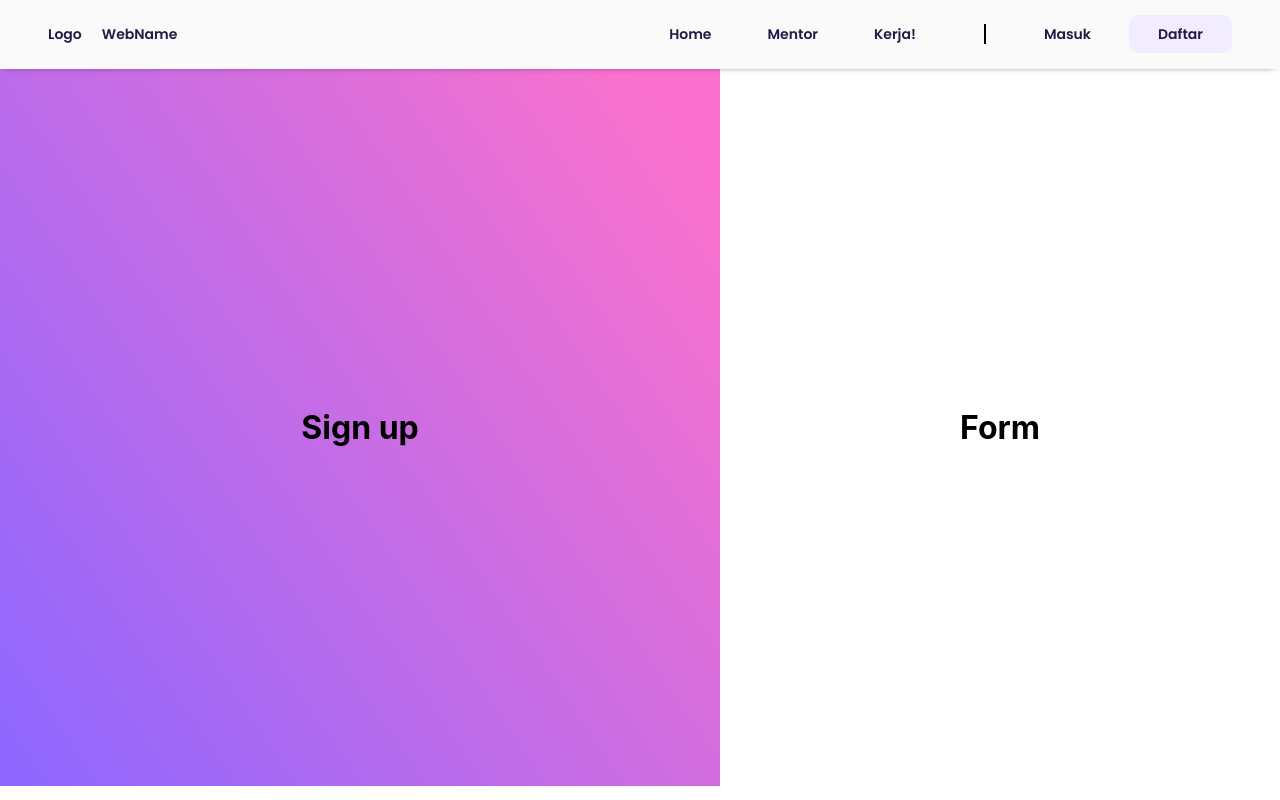
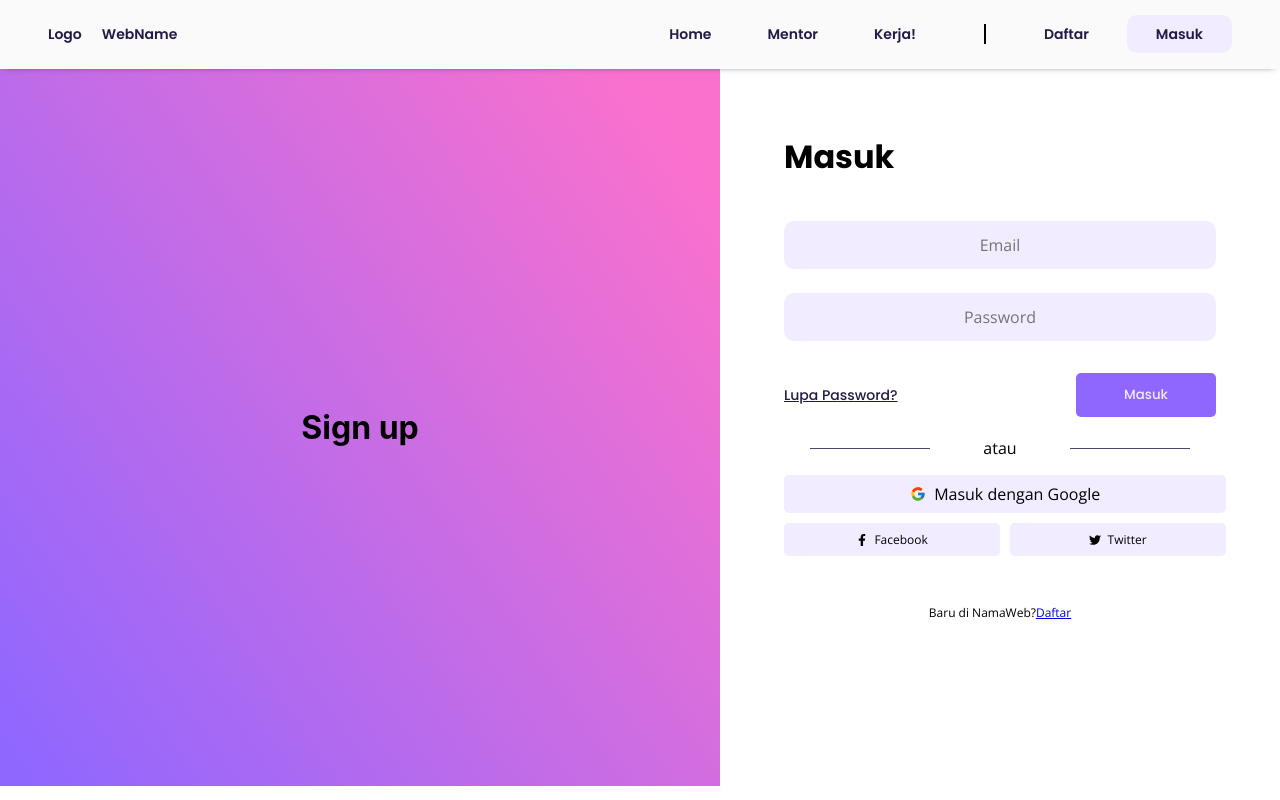
Before and after one commit to Briiad/internbcc, a React (Create React App) app: page /user_signup in a window 1280 px wide. Built offline with nearby package versions, Linux system fonts and the light colour scheme.

Commit message:
signup complete

```diff
--- a/src/components/navbar.js
+++ b/src/components/navbar.js
@@ -44,7 +44,7 @@ function Navbar() {
                     <Link className = "__signin-btn" to = "/user_signin">
                         <li>
                             <span>
-                                Masuk
+                                Daftar
                             </span>
                         </li>
                     </Link>
@@ -52,7 +52,7 @@ function Navbar() {
                     <Link className = "__signup-btn" to = "/user_signup">
                         <li>
                             <span>
-                                Daftar
+                                Masuk
                             </span>
                         </li>
                     </Link>
--- a/src/css/signup.css
+++ b/src/css/signup.css
@@ -21,8 +21,118 @@
 .Signup .signup-form {
     width: 70vh;
     height: 89.6vh;
+    padding: var(--lengthLg3);
+}
+
+.form-header{
+    font-family: var(--font-poppins);
+    font-size: 2rem;
+    font-weight: 700;
+}
+
+.form-group {
     display: flex;
+    flex-direction: column;
+    width: 100%;
+    height: 100%;
+    margin-top: var(--lengthMd1);
+}
+
+.form-group .forms{
+    display: flex;
+    justify-content: center;
+    margin-top: var(--lengthSm3);
+    padding-top: var(--lengthSm3);
+}
+
+.form-group .forms input{
+    font-family: var(--font-opensans);
+    font-size: var(--lengthMd1);
+    font-weight: 500;
+    width: 100%;
+    height: var(--lengthLg2);
+    text-align: center;
+    border: transparent;
+    background-color: var(--secondary);
+    border-radius: 10px;
+}
+
+.form-group .forms input:focus{
+    outline: none;
+}
+
+.signup-btn{
+    display: flex;
+    flex-direction: row;
+    justify-content: space-between;
     align-items: center;
+    padding-top: var(--lengthLg1);
+    font-family: var(--font-poppins);
+    font-size: 14px;
+}
+
+.signup-btn p a{
+    color: var(--text-color);
+}
+
+.signup-btn .btn-signup {
+    padding: var(--lengthSm3) var(--lengthLg2);
+    background-color: var(--primary);
+    color: var(--secondary);
+    border: none;
+    border-radius: 5px;
+    pointer-events: fill;
+    cursor: pointer;
+    font-family: var(--font-poppins);
+}
+
+.border-sosmed {
+    display: flex;
+    flex-direction: row;
+    justify-content: space-around;
+    align-items: center;
+    padding-top: var(--lengthMd2);
+    font-family: var(--font-opensans);
+}
+
+.signup-sosmed {
+    display: grid;
+    grid-template-columns: 50% 50%;
+    grid-template-areas: 'google google' ;
+    grid-gap: 10px;
+    justify-content: space-around;
+    padding-top: var(--lengthMd1);
+}
+
+.signup-sosmed .sign-fb, .sign-twt, .sign-google {
+    background-color: var(--secondary);
+}
+
+.signup-sosmed .sign-google{
+    grid-area: google;
+    padding: var(--lengthSm2);
+    display: flex;
     justify-content: center;
-    padding: var(--lengthLg1);
+    align-items: center;
+    border-radius: 5px;
+    font-family: var(--font-opensans);
 }
+
+.signup-sosmed .sign-fb, .sign-twt{
+    padding: var(--lengthSm2);
+    display: flex;
+    justify-content: center;
+    align-items: center;
+    border-radius: 5px;
+    font-family: var(--font-opensans);
+    font-size: 12px;
+}
+
+.redirect-to-daftar{
+    display: flex;
+    justify-content: space-around;
+    align-items: center;
+    padding-top: var(--lengthLg2);
+    font-family: var(--font-opensans);
+    font-size: 12px;
+}
--- a/src/pages/Signup.js
+++ b/src/pages/Signup.js
@@ -1,6 +1,9 @@
 import React from 'react';
+import {Link} from 'react-router-dom';
 
 import '../css/signup.css'
+import * as iconFc from 'react-icons/fc';
+import * as iconFa from 'react-icons/fa';
 
 function Signup(){
     return(
@@ -10,7 +13,59 @@ function Signup(){
             </div>
 
             <div className = "signup-form">
-                <h1>Form</h1>
+                <div className = "form-container">
+                    <div className = "form-header">Masuk</div>
+
+                    <div className = "form-group">
+                        <div className="forms">
+                            <input type="text" name="email" placeholder = "Email" autoComplete="off" />
+                        </div>
+                        <div className="forms">
+                            <input type="password" name="password" placeholder = "Password" />
+                        </div>
+                    </div>
+
+                    <div className="signup-btn">
+                        <p><a href = "#">Lupa Password?</a></p>
+                        <button type="button" className="btn-signup">Masuk</button>
+                    </div>
+
+                    <div className="border-sosmed">
+                        <svg width="120" height="1" viewBox="0 0 150 1" fill="none" xmlns="http://www.w3.org/2000/svg">
+                            <line y1="0.5" x2="150" y2="0.5" stroke="#251946"/>
+                        </svg>
+                        <p> atau </p>
+                        <svg width="120" height="1" viewBox="0 0 150 1" fill="none" xmlns="http://www.w3.org/2000/svg">
+                            <line y1="0.5" x2="150" y2="0.5" stroke="#251946"/>
+                        </svg>
+                    </div>
+
+                    <div className="signup-sosmed">
+                        <div className="sign-fb">
+                            <iconFa.FaFacebookF />
+                            <p> &nbsp; Facebook</p>
+                        </div>
+                        <div className="sign-twt">
+                            <iconFa.FaTwitter />
+                            <p> &nbsp; Twitter</p>
+                        </div>
+                        <div className="sign-google">
+                            <iconFc.FcGoogle />
+                            <p> &nbsp; Masuk dengan Google</p>
+                        </div>
+                    </div>
+
+                    <div className="redirect-to-daftar">
+                        <p>
+                            Baru di NamaWeb?
+                            <Link to="/user_signin">
+                                <span>
+                                    Daftar
+                                </span>
+                            </Link>
+                        </p>
+                    </div>
+                </div>
             </div>
         </div>
     );
```
